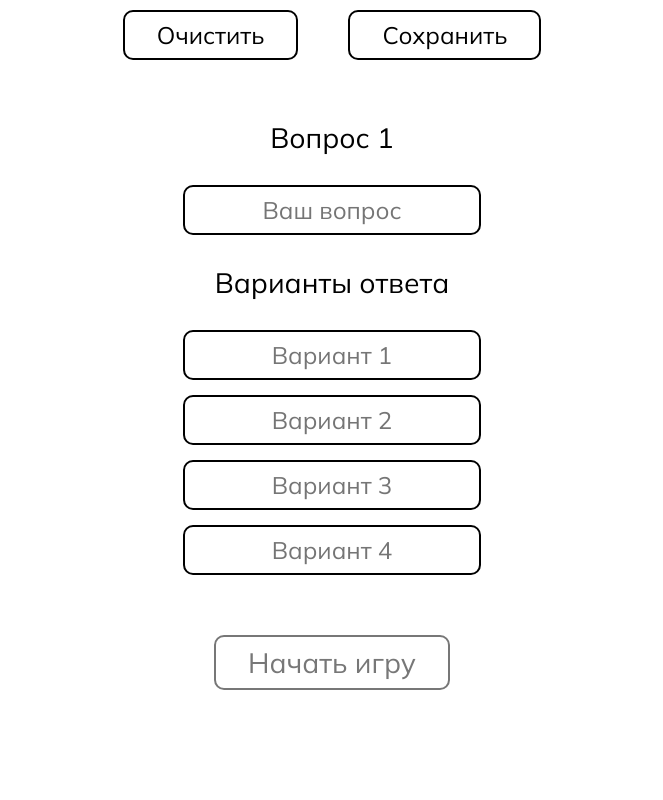
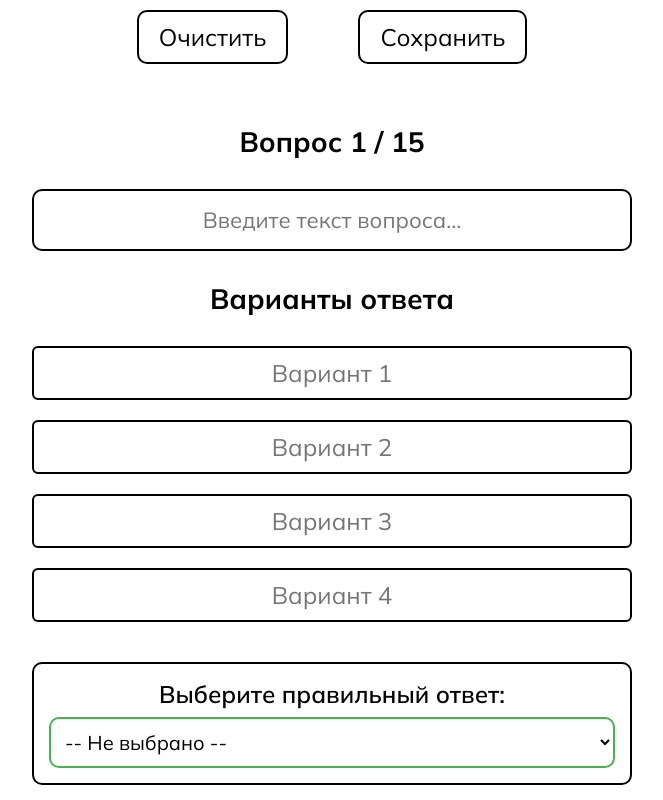
Before and after one commit to yasnoponyal/MillionaireGame, a React (Vite) app: page /create in a window 1280 px wide. Shown: the part 340-1140 px from the top of the page, without its empty margins (308-971 px from the left). Built offline with nearby package versions, Linux system fonts and the light colour scheme.

Commit message:
create this fcking game jesus cries

```diff
--- a/src/App.jsx
+++ b/src/App.jsx
@@ -13,7 +13,7 @@ import CreateGame from './pages/CreateGame';
 
 import Header from './components/Header/Header';
 import Footer from './components/Footer/Footer';
-import useLocalStorage from './utils/UseLocalStorage';
+import useLocalStorage from './utils/useLocalStorage';
 
 
 import './styles/main.css';
--- a/src/pages/CreateGame.jsx
+++ b/src/pages/CreateGame.jsx
@@ -1,27 +1,174 @@
+import { useState, useEffect } from 'react';
+
+import { useNavigate } from 'react-router-dom';
+
+import { useLocalStorage } from './../utils/useLocalStorage';
+
+import ArrowBackIosIcon from '@mui/icons-material/ArrowBackIos';
+import ArrowForwardIosIcon from '@mui/icons-material/ArrowForwardIos';
+
+const createEmptyQuestions = () => {
+    return Array.from({ length: 15 }, (_, index) => ({
+        id: index + 1,
+        title: '',
+        answers: ['', '', '', ''],
+        correctAnswer: ''
+    }));
+};
+
 function CreateGame() {
+	const navigate = useNavigate()
+    const [savedQuestions, setSavedQuestions] = useLocalStorage('millionaire-questions', createEmptyQuestions());
+    const [questions, setQuestions] = useState(savedQuestions);
+    const [currentIndex, setCurrentIndex] = useState(0);
+    const [direction, setDirection] = useState('next');
+
+    useEffect(() => {
+        setQuestions(savedQuestions);
+    }, [savedQuestions]);
+
+    const handleNext = () => {
+        setDirection('next');
+        setCurrentIndex((prev) => (prev + 1) % 15);
+    };
+
+    const handlePrev = () => {
+        setDirection('prev');
+        setCurrentIndex((prev) => (prev - 1 + 15) % 15);
+    };
+
+    const handleTitleChange = (e) => {
+        const newQuestions = [...questions];
+        newQuestions[currentIndex].title = e.target.value;
+        setQuestions(newQuestions);
+    };
+
+    const handleAnswerChange = (value, answerIndex) => {
+        const newQuestions = [...questions];
+        newQuestions[currentIndex].answers[answerIndex] = value;
+        setQuestions(newQuestions);
+    };
+
+    const handleCorrectAnswerSelect = (e) => {
+        const newQuestions = [...questions];
+        newQuestions[currentIndex].correctAnswer = Number(e.target.value);
+        setQuestions(newQuestions);
+    };
+
+    const handleClear = () => {
+        if (window.confirm('Вы уверены, что хотите очистить все вопросы?')) {
+            const empty = createEmptyQuestions();
+            setQuestions(empty);
+            setSavedQuestions(empty);
+			localStorage.removeItem('gameMode');
+            setCurrentIndex(0);
+        }
+    };
+
+    const handleSave = () => {
+        setSavedQuestions(questions);
+        alert('Вопросы и правильные ответы успешно сохранены!');
+    };
+
+	const handleStartGame = () => {
+		setSavedQuestions(questions)
+
+		localStorage.setItem('gameMode', 'custom')
+
+		navigate('/question/0')
+	}
+
+    // Обновленная валидация: проверяем title, все answers и наличие correctAnswer
+    const isGameReady = questions.every(q =>
+        q.title.trim() !== '' &&
+        q.answers.every(a => a.trim() !== '') &&
+        q.correctAnswer !== '' && // Проверка, что выбран правильный ответ
+        q.correctAnswer !== null
+    );
+
+    const currentQuestion = questions[currentIndex];
+
     return (
         <section className="create">
             <div className="container">
                 <h1 className="create__title">Создание вопросов</h1>
+
                 <div className="create__buttons">
-					<button className="create__button">Очистить</button>
-					<button className="create__button">Сохранить</button>
+                    <button className="create__button" onClick={handleClear}>Очистить</button>
+                    <button className="create__button" onClick={handleSave}>Сохранить</button>
                 </div>
-				<div className="create__question">
-					<h2 className="create__question--number">Вопрос 1</h2>
-					<input className="create__question--title" placeholder="Ваш вопрос"></input>
+
+                <div className="create__question--content">
+                    <div className="create__question--slider">
+                        <button onClick={handlePrev}>
+                            <ArrowBackIosIcon sx={{ fontSize: 40 }} />
+                        </button>
+                    </div>
+
+                    <div
+                        className={`create__question slide-${direction}`}
+                        key={currentIndex}
+                    >
+                        <h2 className="create__question--number">Вопрос {currentIndex + 1} / 15</h2>
+
+                        <input
+                            className="create__question--title"
+                            placeholder="Введите текст вопроса..."
+                            value={currentQuestion.title}
+                            onChange={handleTitleChange}
+                        />
+
                         <h2 className="create__question--answers">Варианты ответа</h2>
-					<input className="create__question--answer" placeholder="Вариант 1"></input>
-					<input className="create__question--answer" placeholder="Вариант 2"></input>
-					<input className="create__question--answer" placeholder="Вариант 3"></input>
-					<input className="create__question--answer" placeholder="Вариант 4"></input>
+
+                        <div className="answers-grid">
+                            {currentQuestion.answers.map((answer, idx) => (
+                                <input
+                                    key={idx}
+                                    className="create__question--answer"
+                                    placeholder={`Вариант ${idx + 1}`}
+                                    value={answer}
+                                    onChange={(e) => handleAnswerChange(e.target.value, idx)}
+                                />
+                            ))}
                         </div>
+
+                        <div className="create__question--correct">
+                            <label>Выберите правильный ответ:</label>
+                            <select
+                                className="create__select"
+                                value={currentQuestion.correctAnswer}
+                                onChange={handleCorrectAnswerSelect}
+                            >
+                                <option value="" disabled>-- Не выбрано --</option>
+                                {currentQuestion.answers.map((ans, idx) => (
+                                    <option key={idx} value={idx}>
+                                        {ans.trim() ? ans : `Вариант ${idx + 1}`}
+                                    </option>
+                                ))}
+                            </select>
+                        </div>
+
+                    </div>
+
+                    <div className="create__question--slider">
+                        <button onClick={handleNext}>
+                            <ArrowForwardIosIcon sx={{ fontSize: 40 }} />
+                        </button>
+                    </div>
+                </div>
+
                 <div className="create__begin-game">
-					<button disabled className="begin-game disabled-button">Начать игру</button>
+                    <button
+                        disabled={!isGameReady}
+                        className={`begin-game ${!isGameReady ? 'disabled-button' : ''}`}
+						onClick={handleStartGame}
+                    >
+                        Начать игру
+                    </button>
                 </div>
             </div>
         </section>
-	)
+    );
 }
 
-export default CreateGame
+export default CreateGame;
--- a/src/styles/main.css
+++ b/src/styles/main.css
@@ -281,6 +281,17 @@ body {
 	border-color: #FFFFFF;
 }
 
+.create__question--content {
+	display: flex;
+	align-items: center;
+	justify-content: center;
+	gap: 100px;
+}
+
+.create__question--slider {
+	margin-top: 100px;
+}
+
 .create__question {
 	margin-top: 60px;
 	text-align: center;
@@ -290,6 +301,7 @@ body {
 .create__question--answers {
 	font-size: 28px;
 	margin-bottom: 30px;
+	font-weight: 700;
 }
 
 .create__question--title {
@@ -342,3 +354,153 @@ body {
 	color: #777777;
 	border-color: #777777 !important;
 }
+
+/* Общие стили контейнера (если их еще нет) */
+.create__question--content {
+    display: flex;
+    align-items: center;
+    justify-content: center;
+    overflow: hidden;
+    min-height: 500px;
+}
+
+.create__question {
+    display: flex;
+    flex-direction: column;
+    width: 100%;
+    max-width: 600px;
+    margin-top: 60px;
+	animation-duration: .5s;
+}
+
+.create__question--title {
+    width: 100%;
+    padding: 15px;
+    margin-bottom: 30px;
+    border: 2px solid #000000;
+    border-radius: 10px;
+    font-size: 22px;
+}
+
+.dark .create__question--title {
+	border-color: #FFFFFF;
+}
+
+.create__question--answer {
+    width: 100%;
+    padding: 10px;
+    margin-bottom: 20px;
+    border: 2px solid #000000;
+    border-radius: 6px;
+}
+
+.dark .create__question--answer {
+	border-color: #FFFFFF;
+}
+
+/* Кнопки управления */
+.create__button {
+    margin: 0 10px;
+    padding: 10px 20px;
+    cursor: pointer;
+}
+
+.begin-game {
+    padding: 15px 40px;
+    font-size: 28px;
+    background-color: #4CAF50;
+    color: #FFFFFF;
+    border: none;
+    border-radius: 10px;
+    cursor: pointer;
+	transition: all 0.3s ease;
+}
+
+.begin-game:not(.disabled-button):hover {
+    transform: scale(1.05);
+    box-shadow: 0 4px 15px rgba(0,0,0,0.2);
+}
+
+.disabled-button {
+    background-color: #CCCCCC;
+    cursor: not-allowed;
+    opacity: 0.7;
+}
+
+.slide-next {
+    animation-name: slideInRight;
+}
+
+.slide-prev {
+    animation-name: slideInLeft;
+}
+
+@keyframes slideInRight {
+    from {
+        opacity: 0;
+        transform: translateX(100px);
+    }
+    to {
+        opacity: 1;
+        transform: translateX(0);
+    }
+}
+
+@keyframes slideInLeft {
+    from {
+        opacity: 0;
+        transform: translateX(-100px);
+    }
+    to {
+        opacity: 1;
+        transform: translateX(0);
+    }
+}
+
+/* ... Предыдущие стили ... */
+
+/* Сетка для инпутов ответов (опционально, чтобы было аккуратнее) */
+.answers-grid {
+    display: flex;
+    flex-direction: column;
+    width: 100%;
+}
+
+/* Стили для блока выбора правильного ответа */
+.create__question--correct {
+    margin-top: 20px;
+    width: 100%;
+    text-align: left;
+    padding: 15px;
+    border-radius: 10px;
+    border: 2px solid #000000;
+}
+
+.dark .create__question--correct {
+	border-color: #FFFFFF;
+}
+
+.create__question--correct label {
+    display: block;
+	text-align: center;
+    margin-bottom: 8px;
+    font-weight: 600;
+    color: #000000;
+	font-size: 24px;
+}
+
+.dark .create__question--correct label {
+	color: #FFFFFF;
+}
+
+.create__select {
+    width: 100%;
+    padding: 10px;
+    font-size: 20px;
+    border: 2px solid #4CAF50;
+    border-radius: 10px;
+    background-color: #FFFFFF;
+    cursor: pointer;
+    outline: none;
+	color: #000000;
+}
```
Also changed, not shown: src/helpers/questionsList.js (+41 -50 lines). Lines whose indentation alone changed are shown as unchanged.
